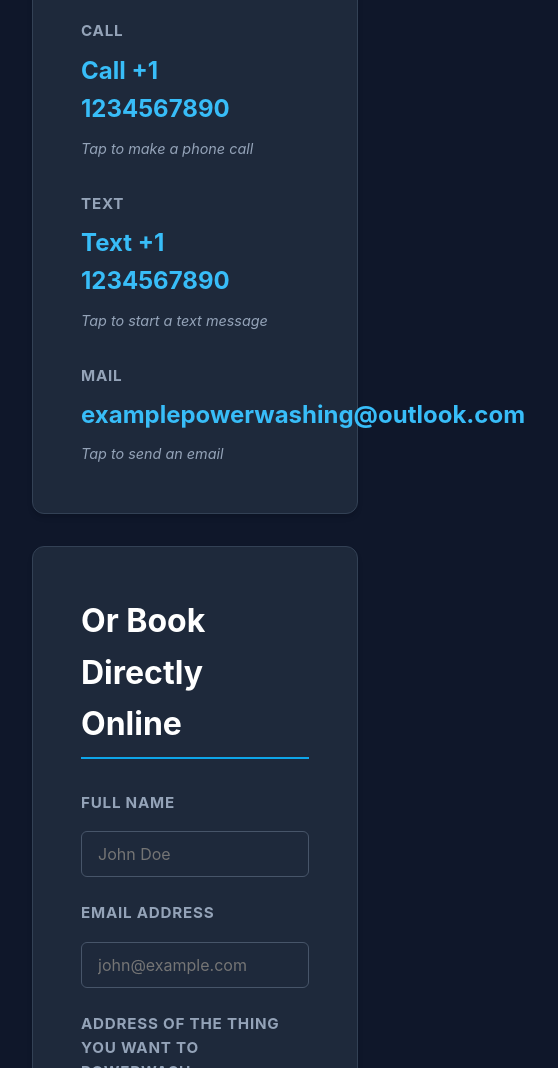
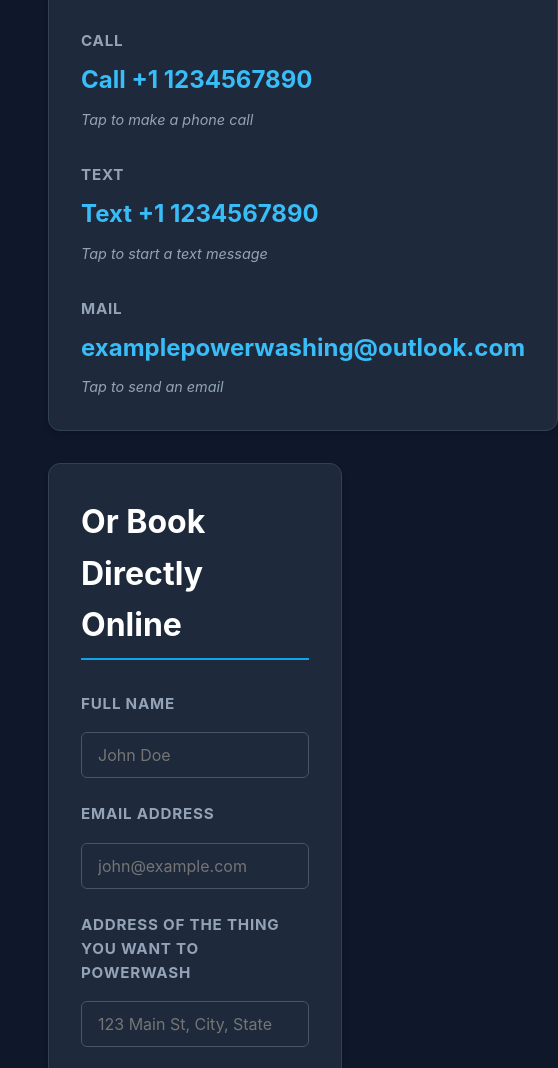
Before and after one commit to WyliePowerwash/WyliePowerwash.github.io, a plain HTML site: page book.html in a window 390 px wide. Shown: the part 538-1606 px from the top of the page, 558 px wide, since content can reach past the window. Drawn offline with Linux system fonts and the light colour scheme.

Commit message:
did something

```diff
--- a/book.html
+++ b/book.html
@@ -6,20 +6,32 @@
     <title>Book a Wash | Wylie Wilson Powerwashing</title>
     <link rel="stylesheet" href="./style.css">
     <style>
+        /* Container expanded to comfortably fit both boxes side-by-side */
         .contact-container {
-            max-width: 600px;
+            max-width: 1200px;
             margin: 0 auto;
-            padding-top: 2rem;
-            padding-bottom: 4rem;
+            padding: 2rem 1rem 4rem 1rem;
         }
+
+        /* --- This handles the side-by-side layout --- */
+        .contact-flex-layout {
+            display: flex;
+            flex-direction: row;
+            gap: 2rem;
+            margin-top: 2rem;
+            align-items: flex-start;
+        }
+
+        /* Makes sure both columns share the space equally */
         .contact-box {
+            flex: 1;
             background-color: var(--bg-secondary);
             border: 1px solid #334155;
             border-radius: 12px;
             padding: 3rem;
-            margin-top: 2rem;
             box-shadow: 0 4px 6px -1px rgba(0, 0, 0, 0.1), 0 2px 4px -1px rgba(0, 0, 0, 0.06);
         }
+
         .contact-box h2 {
             font-size: 2rem;
             margin-bottom: 2rem;
@@ -63,7 +75,7 @@
             font-style: italic;
         }
 
-        /* --- New Booking Form Styles --- */
+        /* Form Styles */
         .form-group {
             display: flex;
             flex-direction: column;
@@ -81,7 +93,7 @@
         .form-group textarea {
             width: 100%;
             padding: 0.75rem 1rem;
-            background-color: #1e293b; /* Fallback dark background matching typical secondary styles */
+            background-color: #1e293b;
             border: 1px solid #475569;
             border-radius: 6px;
             color: #ffffff;
@@ -119,6 +131,16 @@
         .submit-btn:active {
             transform: scale(0.98);
         }
+
+        /* --- Responsive Design for Mobile Devices --- */
+        @media (max-width: 768px) {
+            .contact-flex-layout {
+                flex-direction: column; /* Stacks them vertically on small screens */
+            }
+            .contact-box {
+                padding: 2rem; /* Give a little more breathing room on mobile */
+            }
+        }
     </style>
 </head>
 <body>
@@ -137,7 +159,10 @@
 
             <h1 style="font-size: 3rem; text-align: center; font-weight: 800;">Get In <span>Touch</span></h1>
 
-            <!-- Quick Contact Box -->
+            <!-- Flex Wrapper for Side-by-Side Grid -->
+            <div class="contact-flex-layout">
+
+                <!-- Left Column: Quick Contacts -->
                 <div class="contact-box">
                     <h2>Contact one of these</h2>
                     <div class="contact-methods">
@@ -166,7 +191,7 @@
                     </div>
                 </div>
 
-            <!-- Booking Form Box -->
+                <!-- Right Column: Booking Form -->
                 <div class="contact-box">
                     <h2>Or Book Directly Online</h2>
                     <form action="https://formspree.io/f/xwvdwrrg" method="POST">
@@ -196,6 +221,8 @@
                     </form>
                 </div>
 
+            </div> <!-- End Flex Wrapper -->
+
         </div>
     </main>
 
```
Lines whose indentation alone changed are shown as unchanged.
